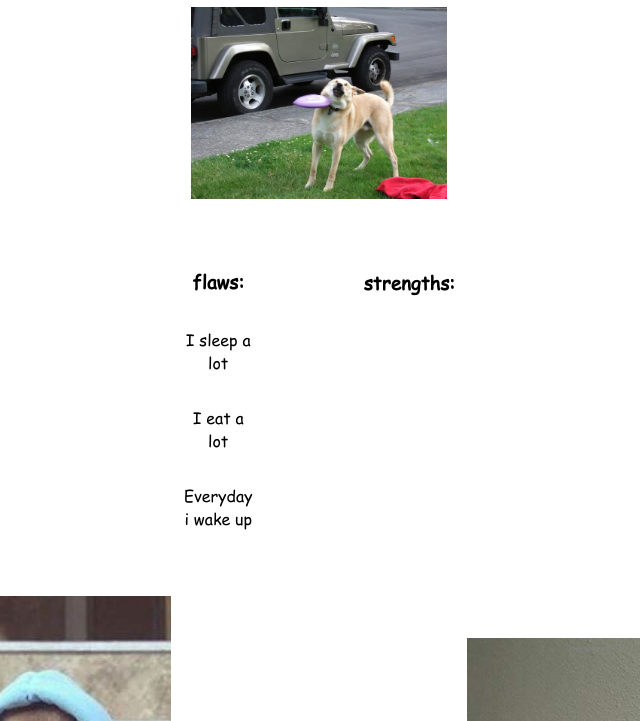
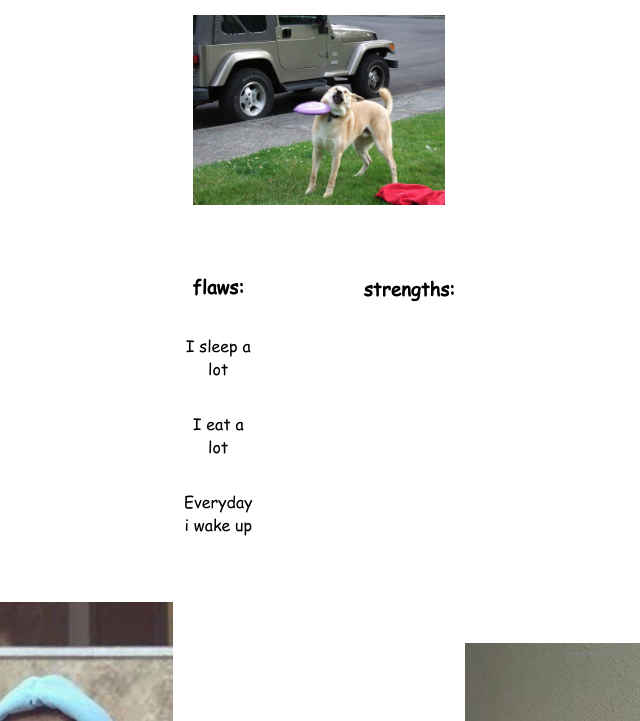
Before and after one commit to ChaosEndures/ChaosEndures.github.io, a plain HTML site: page lil thing.html in a window 1280 px wide. Shown: the part 313-1034 px from the top of the page, without its empty margins (321-961 px from the left). Before the commit the page ends 800 px from the top, so only its background shows below. Drawn offline with Linux system fonts and the light colour scheme.

Commit message:
Update stylin.css

```diff
--- a/stylin.css
+++ b/stylin.css
@@ -4,13 +4,24 @@
 }
 
 body{
-    margin: auto;
-    align-items: center;
     font-family: funnysans;
 }
+
+div{
+    display: flex;
+    justify-content: center;
+    align-items: center;
+}
+
+img {
+    width: 20%;
+    height: 20%;
+    padding: 10px;
+}
+
 .flex-main{
     flex-direction: column;
-    position: absolute;
+
 }
 
 .flex-images{
@@ -28,16 +39,3 @@ body{
     flex-direction: column;
     padding: 40px;
 }
-
-div{
-    display: flex;
-    justify-content: center;
-    align-items: center;
-
-}
-
-img {
-    width: 20%;
-    height: 20%;
-    padding: 10px;
-}
```
